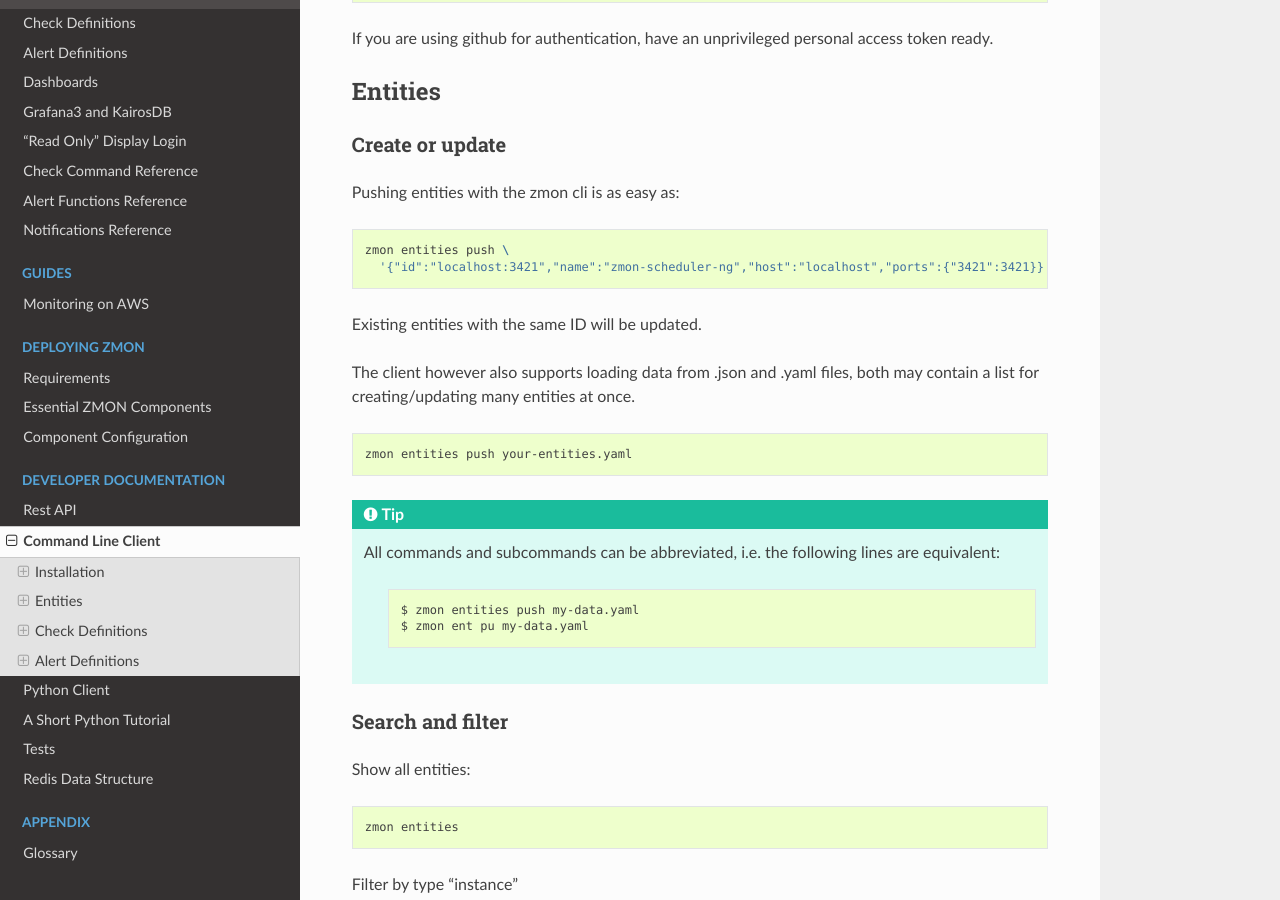
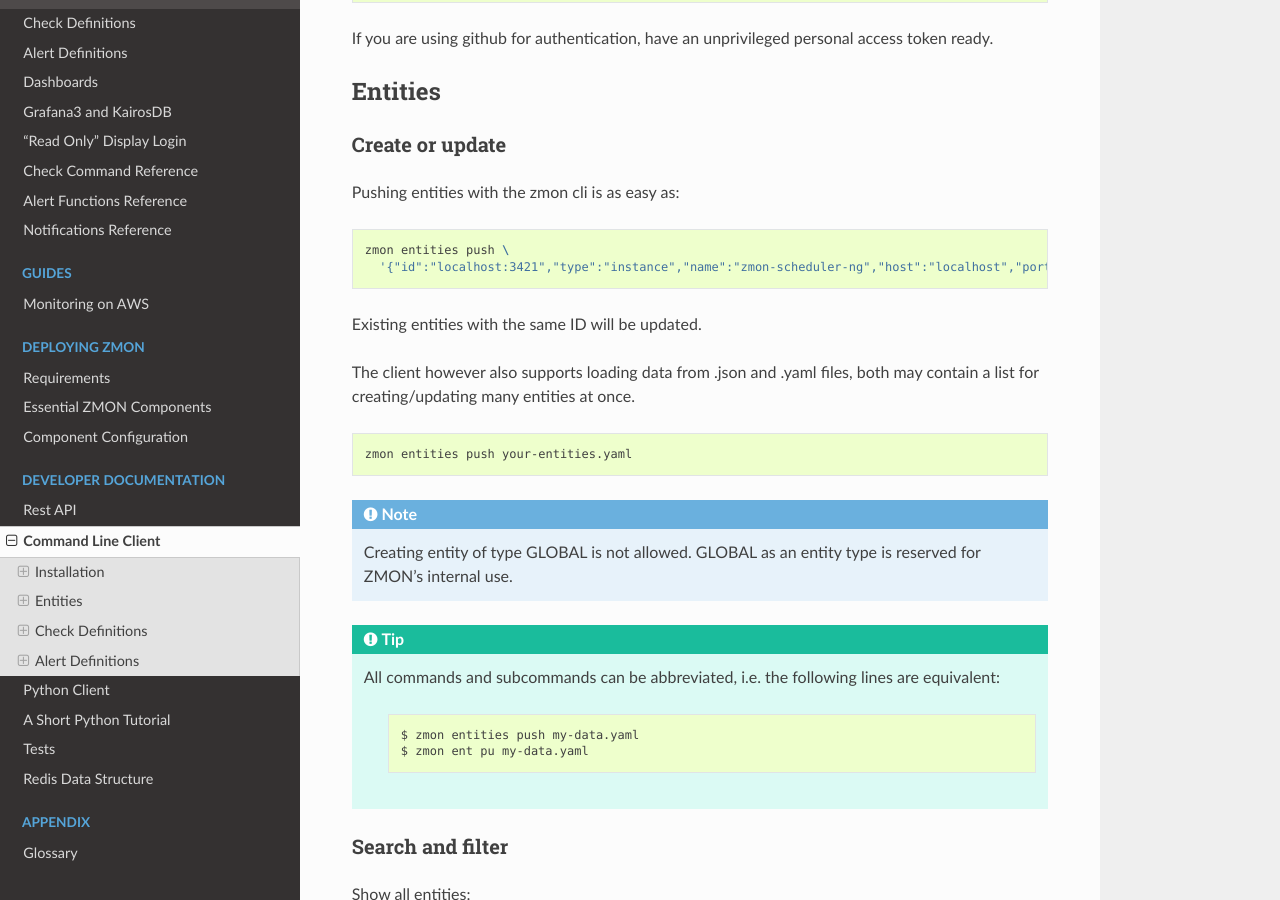
Before and after one commit to zalando-zmon/zmon-docs, a Sphinx documentation site: the page built from docs/developer/zmon-cli.rst, in a window 1280 px wide and 900 px high, scrolled down 682 px. Built offline with Sphinx 7.4.7 and the Read the Docs theme 2.0.0, drawn with Linux system fonts in a browser that asks for light colours.

Commit message:
Added line for GLOBAL entity restriction

```diff
--- a/docs/developer/zmon-cli.rst
+++ b/docs/developer/zmon-cli.rst
@@ -44,7 +44,7 @@
 .. code-block:: bash
 
   zmon entities push \
-    '{"id":"localhost:3421","name":"zmon-scheduler-ng","host":"localhost","ports":{"3421":3421}}'
+    '{"id":"localhost:3421","type":"instance","name":"zmon-scheduler-ng","host":"localhost","ports":{"3421":3421}}'
 
 Existing entities with the same ID will be updated.
 
@@ -54,6 +54,9 @@
 
   zmon entities push your-entities.yaml
 
+
+.. Note::
+    Creating entity of type GLOBAL is not allowed. GLOBAL as an entity type is reserved for ZMON's internal use.
 
 .. Tip::
 
```
